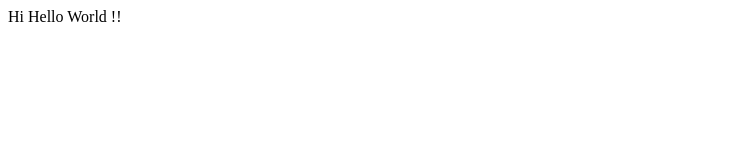
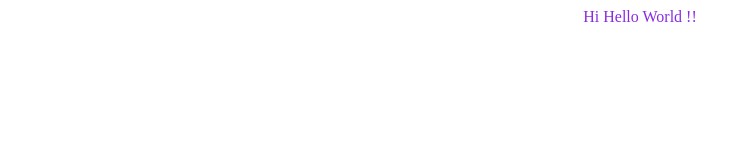
Before and after one commit to Hari-Harish-24/DevOps.learn, a plain HTML site: page index.html in a window 1280 px wide. Shown: the whole page, without its empty margins (0-750 px from the left). Drawn offline with Linux system fonts and the light colour scheme.

Commit message:
Changed Color and aling

```diff
--- a/index.html
+++ b/index.html
@@ -3,6 +3,8 @@
     <title>Demo Site</title>
 </head>
 <Body>
-    <p>Hi Hello World !!</p>
+    <center>
+    <p style="color: blueviolet;">Hi Hello World !!</p>
+    </center>
 </Body>
 </html>
```
